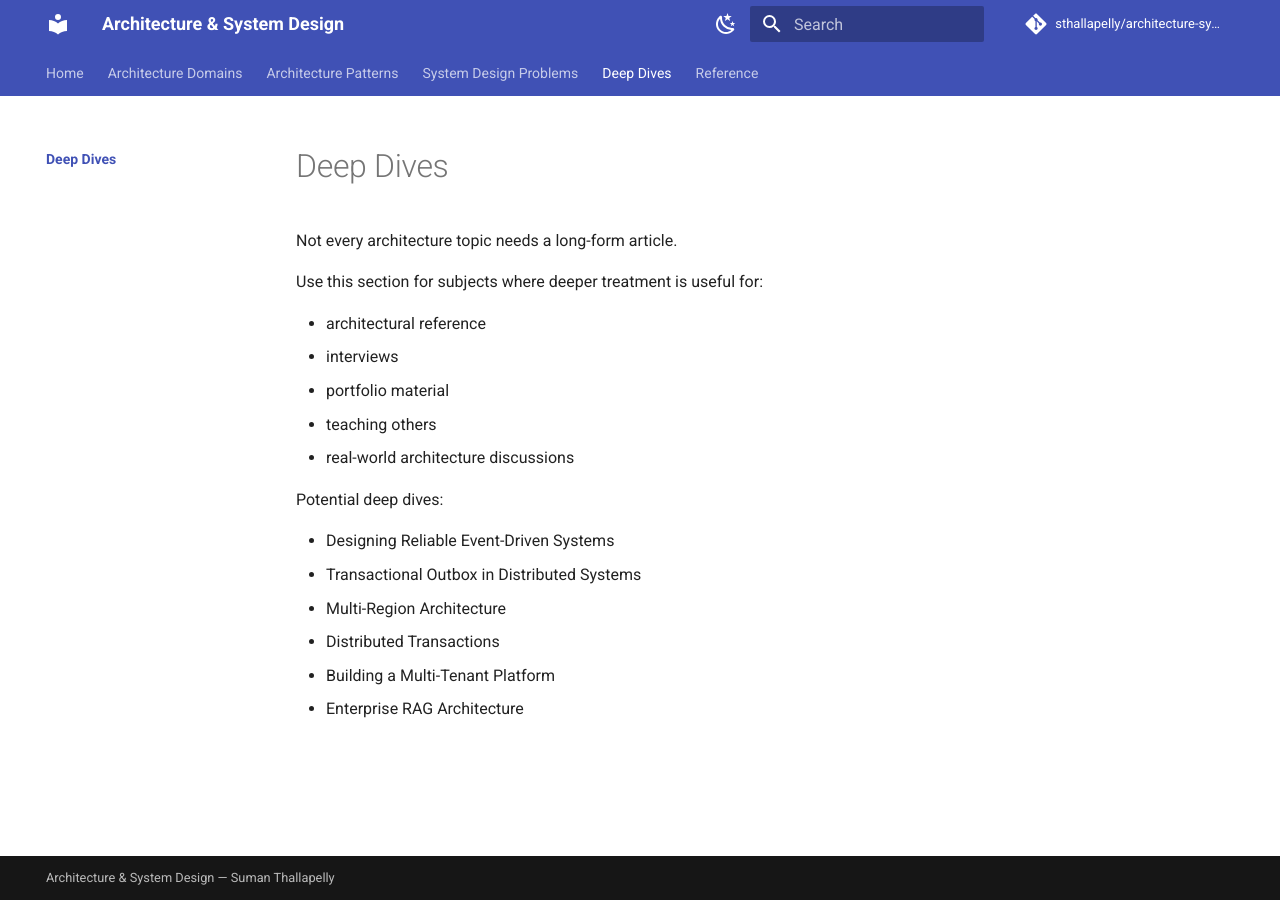
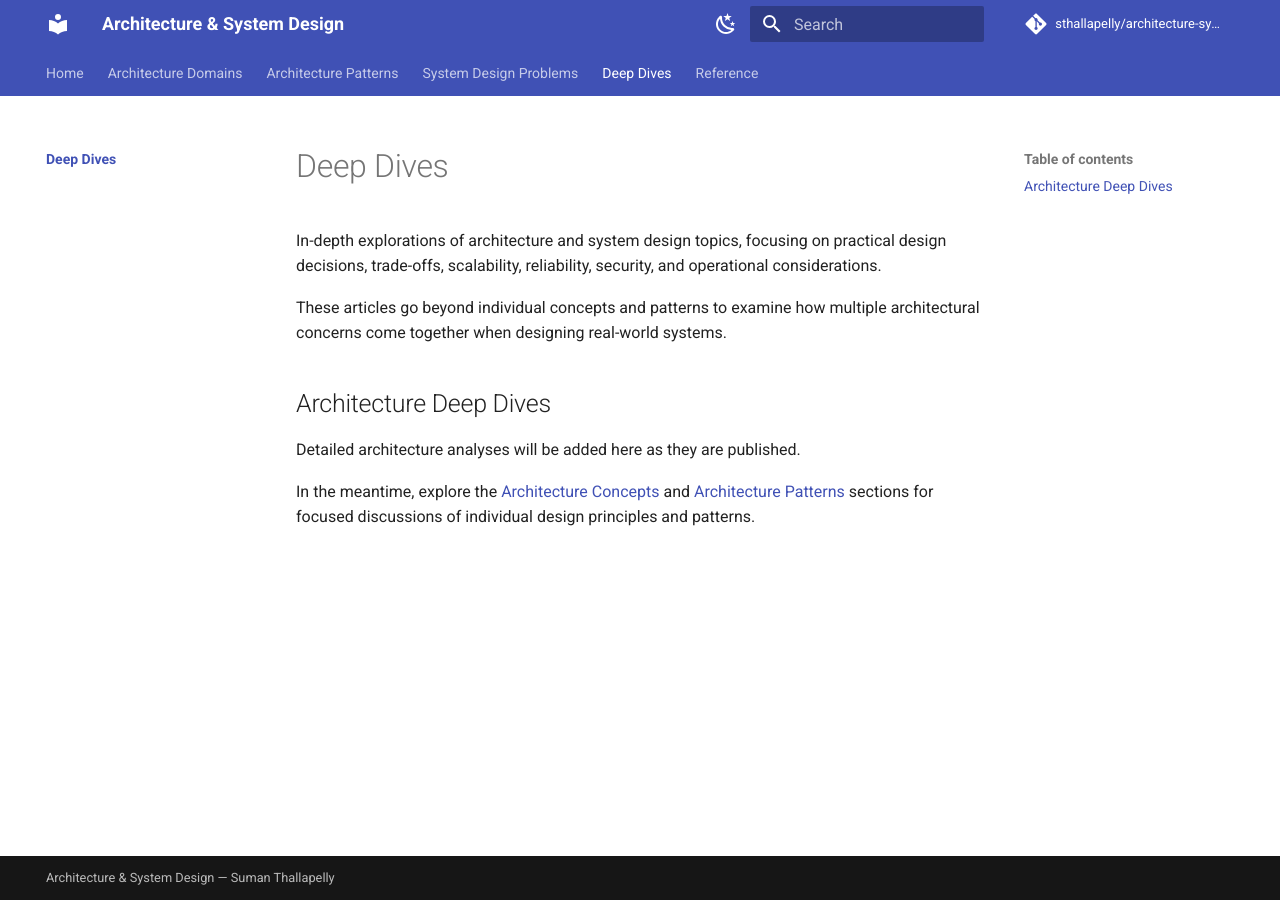
Before and after one commit to sthallapelly/architecture-system-design, an MkDocs documentation site: the page built from docs/deep-dives/index.md, in a window 1280 px wide. Built offline with MkDocs 1.6.1 and Material for MkDocs 9.7.7, drawn with Linux system fonts in a browser that asks for light colours; comment, search, counter and statistics services are not loaded.

Commit message:
Update Deep Dives landing page

```diff
--- a/docs/deep-dives/index.md
+++ b/docs/deep-dives/index.md
@@ -1,20 +1,11 @@
 # Deep Dives
 
-Not every architecture topic needs a long-form article.
+In-depth explorations of architecture and system design topics, focusing on practical design decisions, trade-offs, scalability, reliability, security, and operational considerations.
 
-Use this section for subjects where deeper treatment is useful for:
+These articles go beyond individual concepts and patterns to examine how multiple architectural concerns come together when designing real-world systems.
 
-- architectural reference
-- interviews
-- portfolio material
-- teaching others
-- real-world architecture discussions
+## Architecture Deep Dives
 
-Potential deep dives:
+Detailed architecture analyses will be added here as they are published.
 
-- Designing Reliable Event-Driven Systems
-- Transactional Outbox in Distributed Systems
-- Multi-Region Architecture
-- Distributed Transactions
-- Building a Multi-Tenant Platform
-- Enterprise RAG Architecture
+In the meantime, explore the [Architecture Concepts](../fundamentals/) and [Architecture Patterns](../patterns/) sections for focused discussions of individual design principles and patterns.
```
